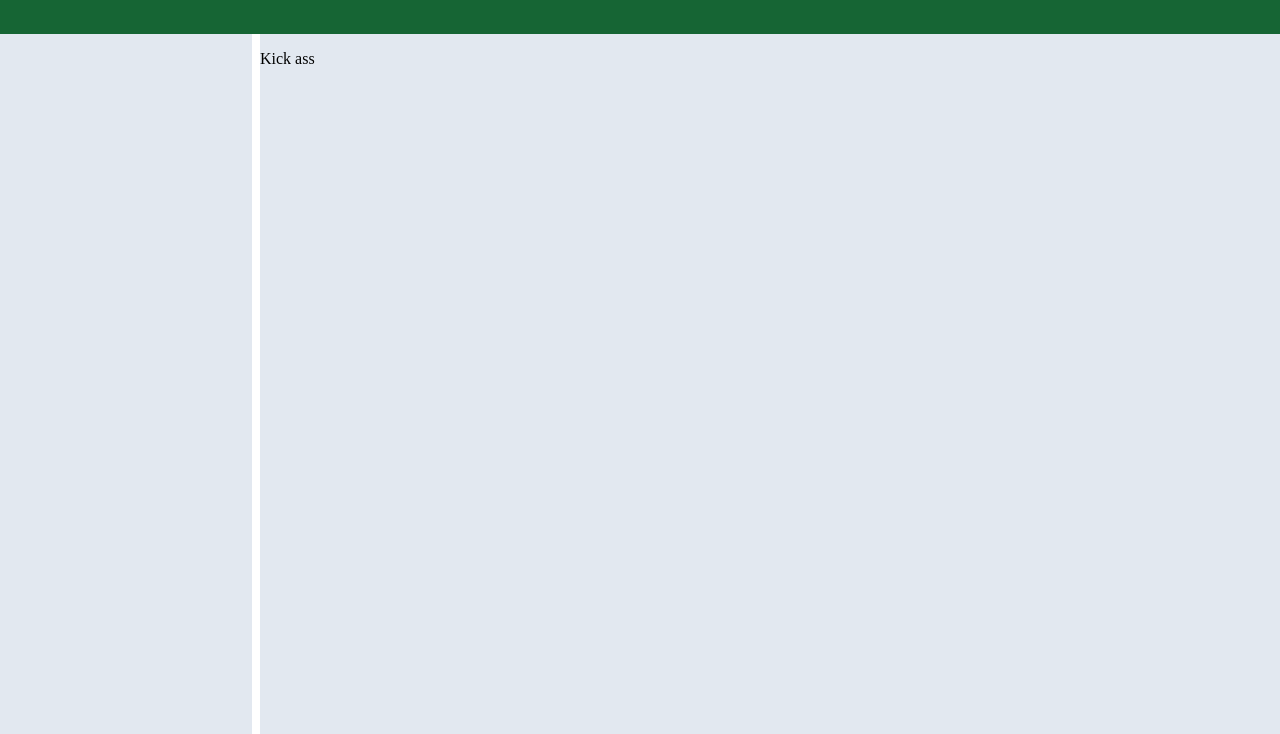
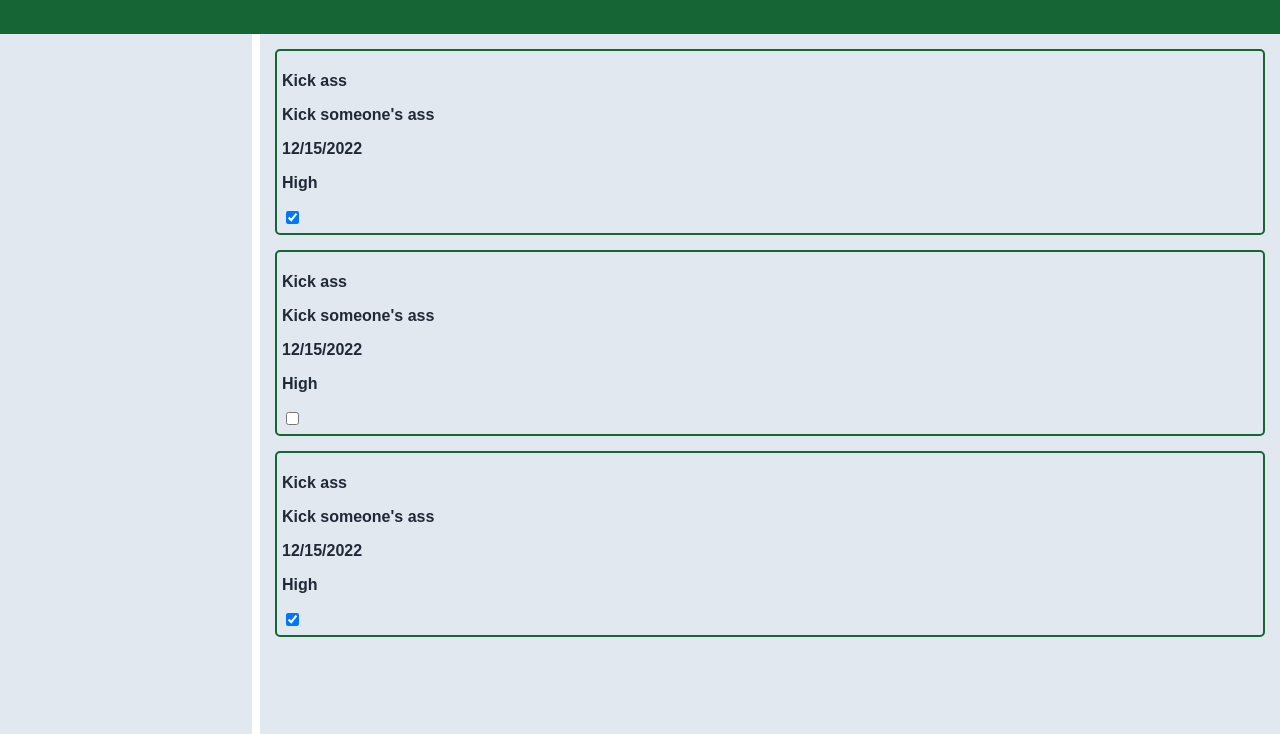
Before and after one commit to mjlebar/todo-project, a website with bundled scripts: page dist/index.html in a window 1280 px wide. Shown: the part 66-800 px from the top of the page. Built offline with nearby package versions, Linux system fonts and the light colour scheme.

Commit message:
Move display functionality to todo items; start formatting todo items

```diff
--- a/src/load-list.js
+++ b/src/load-list.js
@@ -9,9 +9,25 @@ function loadList() {
     "High",
     true
   );
+  const take = todo(
+    "Kick ass",
+    `Kick someone's ass`,
+    "12/15/2022",
+    "High",
+    false
+  );
+  const eat = todo(
+    "Kick ass",
+    `Kick someone's ass`,
+    "12/15/2022",
+    "High",
+    true
+  );
   const defProject = project("default");
 
   defProject.addTodo(kick);
+  defProject.addTodo(take);
+  defProject.addTodo(eat);
   defProject.displayTodos();
 }
 
--- a/src/project.js
+++ b/src/project.js
@@ -1,15 +1,13 @@
+import { todo } from "./todo.js";
+
 function project(title) {
   const todos = [];
   const addTodo = (todo) => {
     todos.push(todo);
   };
   const displayTodos = () => {
-    const main = document.querySelector(".main");
     for (let todo of todos) {
-      const todoRow = document.createElement("p");
-      todoRow.textContent = todo.title;
-      todoRow.classList.add("todo");
-      main.appendChild(todoRow);
+      todo.display();
     }
   };
   return { title, todos, addTodo, displayTodos };
--- a/src/style.css
+++ b/src/style.css
@@ -6,6 +6,7 @@
 
 body {
   margin: 0px;
+  font-family: Arial, Helvetica, sans-serif;
 }
 
 .header {
@@ -19,9 +20,8 @@ body {
 .headerText {
   font-size: x-large;
   color: white;
-  font-family: Arial, Helvetica, sans-serif;
+
   font-weight: 700;
-
   margin-left: 75px;
   margin-block: 35px;
 }
@@ -35,3 +35,13 @@ body {
   background-color: #e2e8f0;
   border-left: 4px solid white;
 }
+
+.todo {
+  color: #1f2937;
+  font-weight: 700;
+  border: 2px solid #166534;
+  padding: 5px;
+  width: auto;
+  margin: 15px;
+  border-radius: 5px;
+}
--- a/src/todo.js
+++ b/src/todo.js
@@ -2,7 +2,40 @@ function todo(title, description, dueDate, priority, completed) {
   const toggleComplete = () => {
     completed = !completed;
   };
-  return { title, description, dueDate, priority, completed };
+  const display = () => {
+    const todoRow = document.createElement("div");
+    todoRow.classList.add("todo");
+
+    const todoTitle = document.createElement("p");
+    todoTitle.textContent = title;
+    todoTitle.classList.add("title");
+    todoRow.append(todoTitle);
+
+    const todoDescription = document.createElement("p");
+    todoDescription.textContent = description;
+    todoDescription.classList.add("description");
+    todoRow.appendChild(todoDescription);
+
+    const todoDate = document.createElement("p");
+    todoDate.textContent = dueDate;
+    todoDate.classList.add("due-date");
+    todoRow.appendChild(todoDate);
+
+    const todoPriority = document.createElement("p");
+    todoPriority.textContent = priority;
+    todoPriority.classList.add("priority");
+    todoRow.appendChild(todoPriority);
+
+    const todoCompleted = document.createElement("input");
+    todoCompleted.type = "checkbox";
+    todoCompleted.checked = completed;
+    todoCompleted.classList.add("completed");
+    todoRow.appendChild(todoCompleted);
+
+    const main = document.querySelector(".main");
+    main.appendChild(todoRow);
+  };
+  return { title, description, dueDate, priority, completed, display };
 }
 
 export { todo };
```
Also changed, not shown: dist/main.js.
